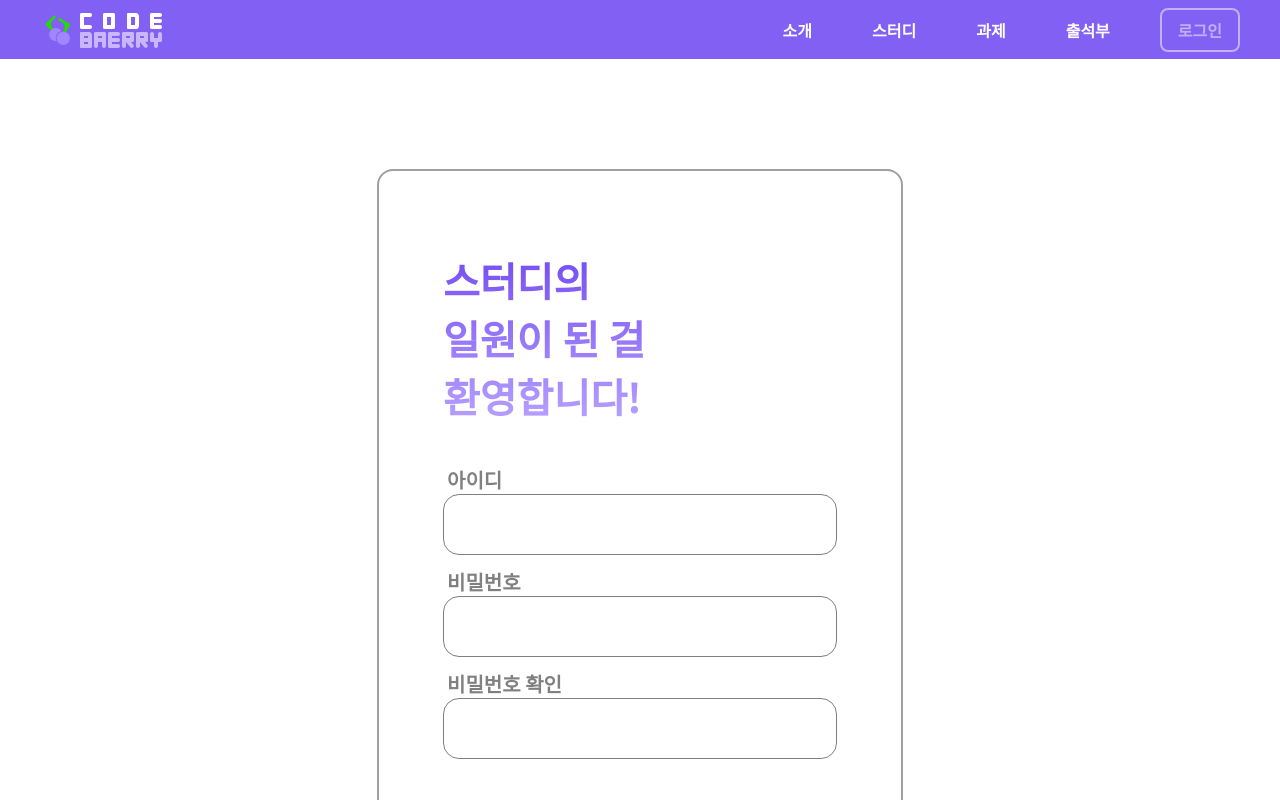
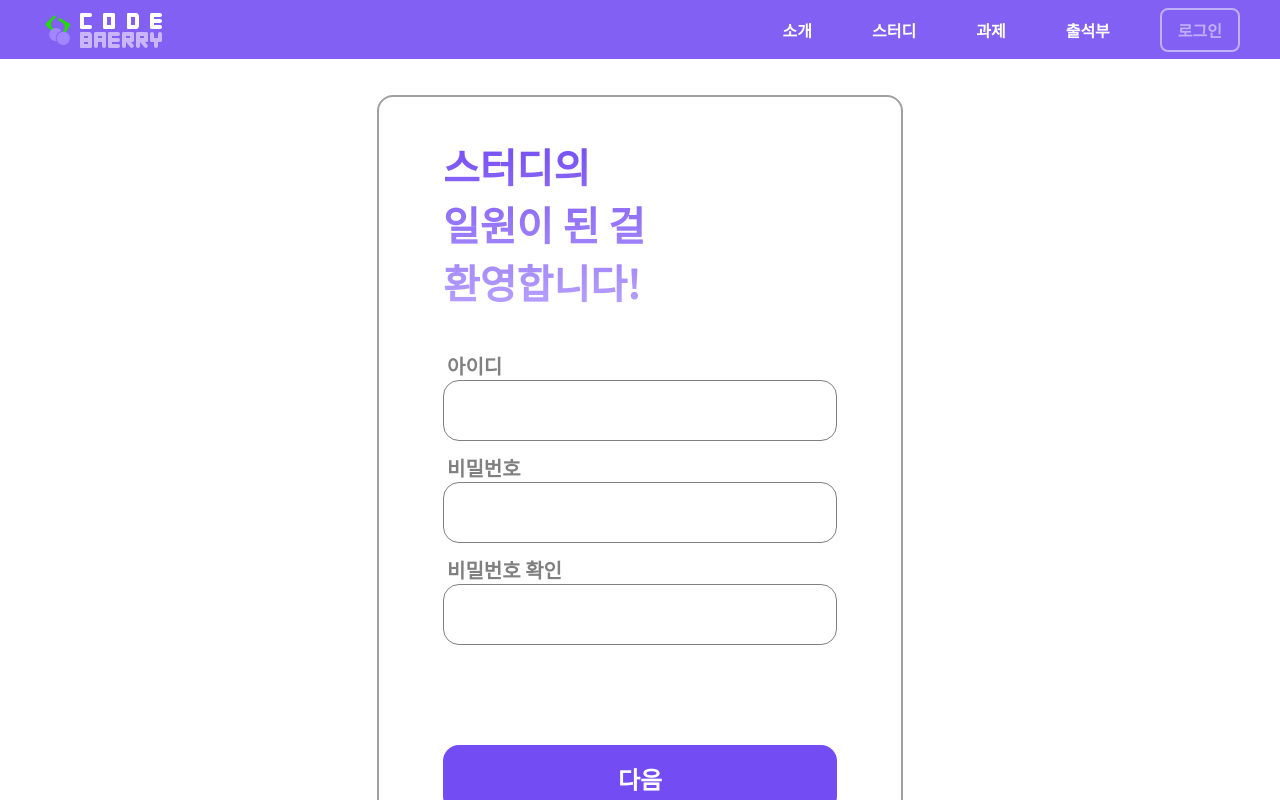
Before and after one commit to baebae02/pybo-frontend, a Vue app: page /signup in a window 1280 px wide. Shown: the top 800 px of the page. Built offline with nearby package versions, Linux system fonts and the light colour scheme.

Commit message:
feat: signup

```diff
--- a/src/components/GNB.vue
+++ b/src/components/GNB.vue
@@ -92,7 +92,7 @@
 				cursor: pointer;
 				padding: 10px 10px;
 				user-select: none;
-        		color: #FFFFFF;
+          color: #FFFFFF;
 			}
 			& > .sign {
 				color: #ffffff80;
--- a/src/views/Study.vue
+++ b/src/views/Study.vue
@@ -1,5 +1,6 @@
 <template>
     <div class="template">
+    <meta name="viewport" content="width=device-width, initial-scale=1"/>
         <div class="top">
             <img class="study-img" src="@/assets/study.png" alt="">
             <div class="textArea">
--- a/src/views/auth/SignUp.vue
+++ b/src/views/auth/SignUp.vue
@@ -115,17 +115,16 @@
   align-items: center;
   color: #2c3e50;
   min-height: 100vh;
+  margin: 80px 0;
 }
 
 .wrapper {
 	display: flex;
-  width: 100%;
 	border: 2px solid #a0a0a0;
 	border-radius: 16px;
 	flex-direction: column;
 	padding: 0 64px;
   justify-content: space-between;
-	margin: 169px 457px;
 }
 
 form {
@@ -138,7 +137,7 @@
 	font-size: 40px;
 	font-weight: bold;
 	font-family: 'Noto Sans KR', sans-serif;
-  margin: 40px 0;
+  margin-bottom: 40px;
 	background: linear-gradient(180deg, #744CF3 0%, #B8A2FF 100%);
 	-webkit-text-fill-color: transparent;
 	background-clip: text;
```
